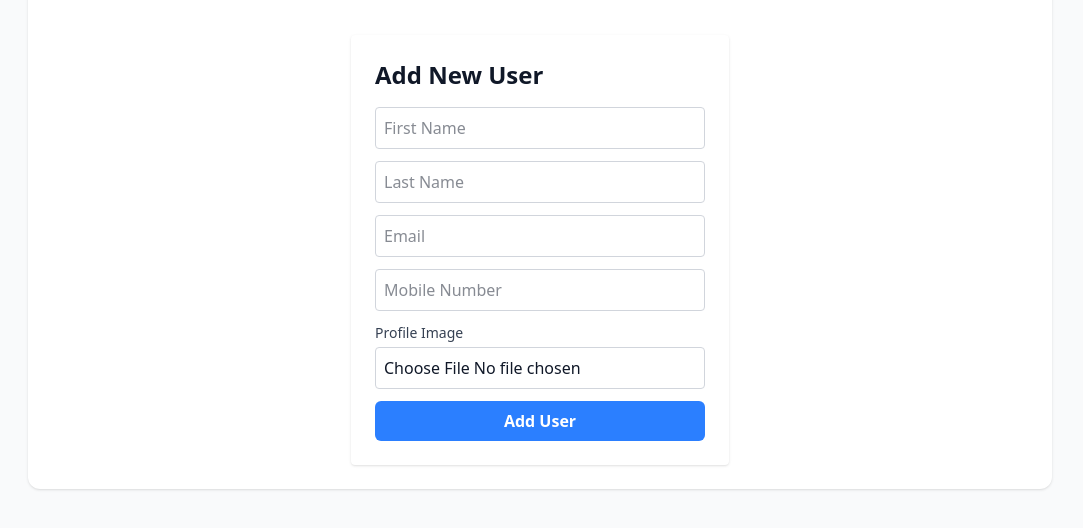
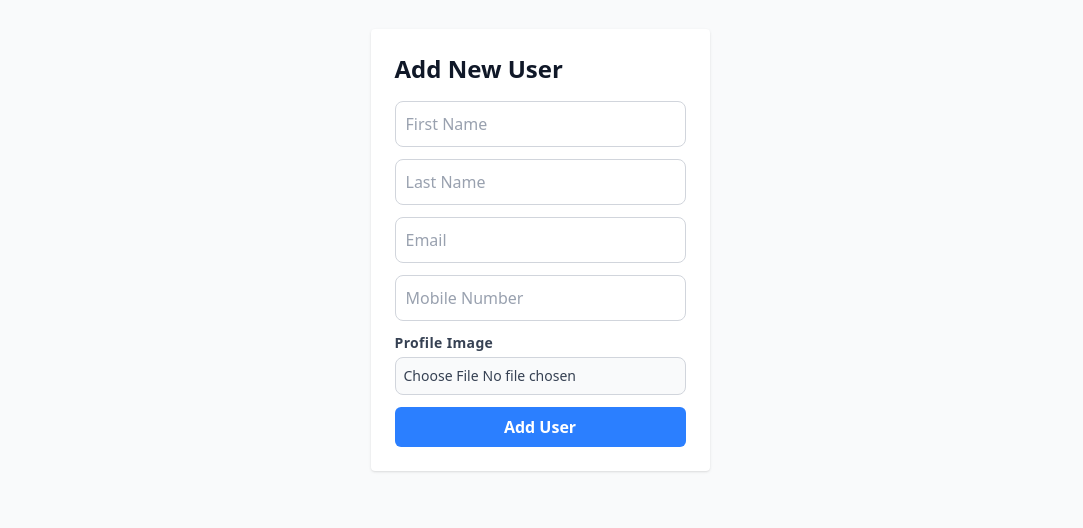
Before and after one commit to syedarfeen7/NextJsCrud, a Next.js app: page /add-user in a window 1280 px wide. Shown: the part 170-698 px from the top of the page, without its empty margins (100-1183 px from the left). Built offline with nearby package versions, Linux system fonts and the light colour scheme.

Commit message:
chore: input field

```diff
--- a/app/layout.tsx
+++ b/app/layout.tsx
@@ -23,7 +23,7 @@
       <body
         className={`${geistSans.variable} ${geistMono.variable} bg-gray-50 text-gray-900 min-h-screen flex items-center justify-center`}
       >
-        <main className="w-full max-w-5xl mx-auto p-6 flex flex-col items-center justify-center rounded-xl shadow bg-white">
+        <main className="w-full max-w-5xl mx-auto p-6 flex flex-col items-center justify-center rounded-xl">
           {children}
         </main>
       </body>
--- a/components/InputField.tsx
+++ b/components/InputField.tsx
@@ -22,12 +22,32 @@
   error,
 }: InputFieldProps) {
   return (
-    <div className="flex flex-col gap-1">
+    <div className="flex flex-col gap-1 w-full">
       {label && (
-        <label htmlFor={name} className="text-sm font-medium text-gray-700">
+        <label
+          htmlFor={name}
+          className="text-sm font-semibold text-gray-700 tracking-wide"
+        >
           {label}
         </label>
       )}
+
+      {type === "file" ? (
+        <div>
+          <input
+            id={name}
+            name={name}
+            type="file"
+            accept="image/*"
+            onChange={onChange}
+            className={`block w-full text-sm text-gray-700 border border-gray-300 p-2 rounded-lg cursor-pointer bg-gray-50 focus:outline-none focus:ring-2 focus:ring-blue-400 ${
+              error ? "border-red-500" : "border-gray-300"
+            }`}
+          />
+          {error && <p className="text-red-500 text-sm mt-1">{error}</p>}
+        </div>
+      ) : (
+        <div>
           <input
             id={name}
             name={name}
@@ -35,11 +55,13 @@
             value={value}
             placeholder={placeholder}
             onChange={onChange}
-        className={`p-2 border rounded outline-none focus:ring-2 focus:ring-blue-400 ${
+            className={`p-2.5 border rounded-lg w-full bg-white text-gray-800 placeholder-gray-400 focus:outline-none focus:ring-2 focus:ring-blue-400 ${
               error ? "border-red-500" : "border-gray-300"
             }`}
           />
-      {error && <p className="text-red-500 text-sm">{error}</p>}
+          {error && <p className="text-red-500 text-sm mt-1">{error}</p>}
+        </div>
+      )}
     </div>
   );
 }
```
Lines whose indentation alone changed are shown as unchanged.
